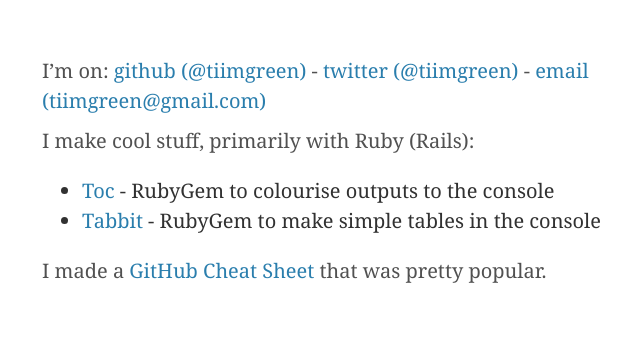
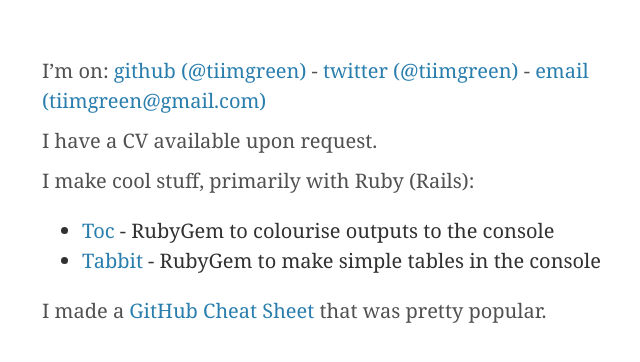
Before and after one commit to tiimgreen/tiimgreen.github.io, a Jekyll site: the page built from about.markdown, in a window 1280 px wide, cut to the strip 354-746 px from the top of the page. Shown: the top 362 px of the strip, without its empty margins (248-888 px from the left). Built offline with Jekyll 4.4.1, drawn with Linux system fonts in a browser that asks for light colours; some web fonts are replaced; Markdown is read by kramdown in place of the engine named in the settings.

Commit message:
Update about

```diff
--- a/about.markdown
+++ b/about.markdown
@@ -5,6 +5,8 @@
 
 I'm on: [github (@tiimgreen)](http://github.com/tiimgreen) - [twitter (@tiimgreen)](http://twitter.com/tiimgreen) - [email (tiimgreen@gmail.com)](mailto:tiimgreen@gmail.com)
 
+I have a CV available upon request.
+
 I make cool stuff, primarily with Ruby (Rails):
 
 - [Toc](https://github.com/tiimgreen/toc) - RubyGem to colourise outputs to the console
```
